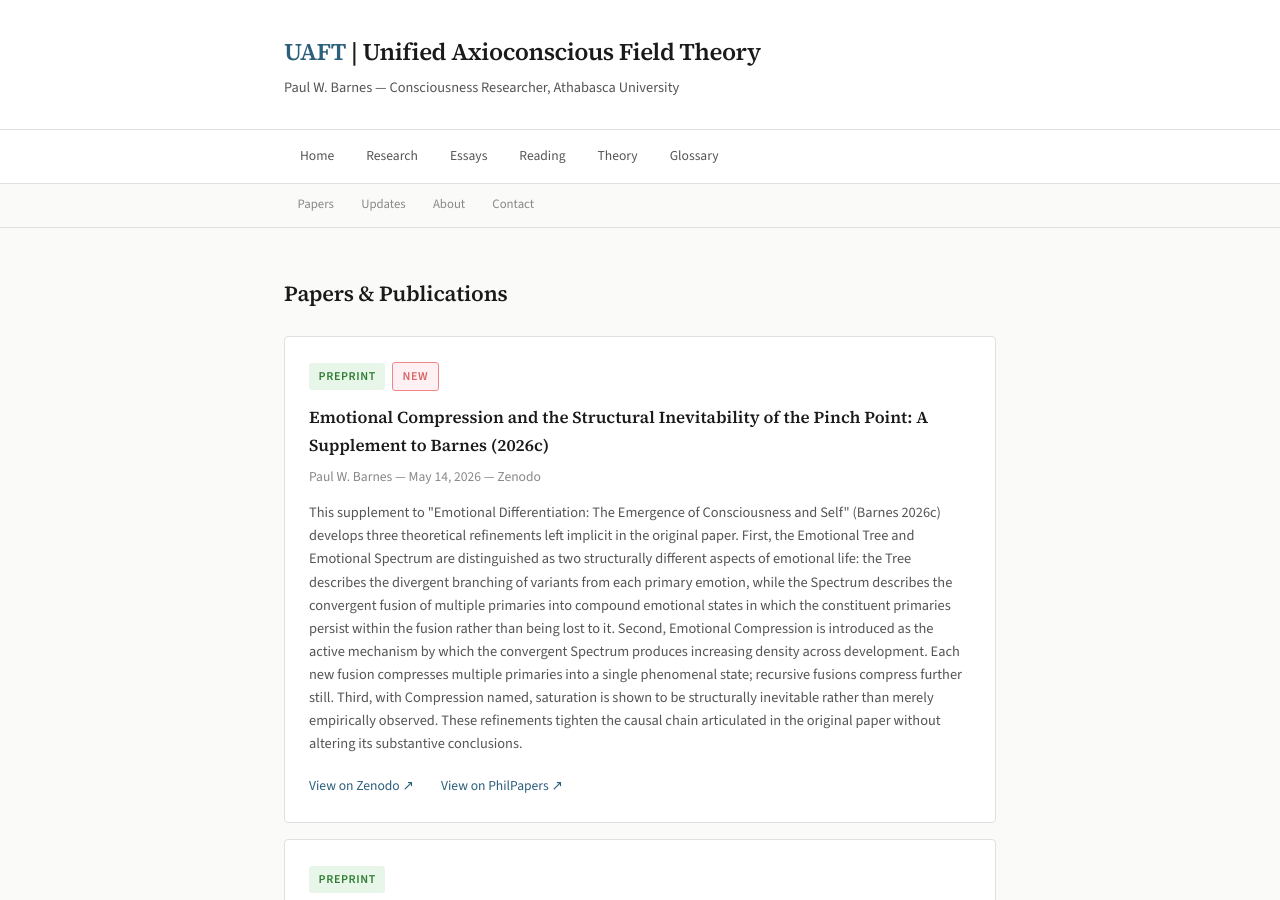
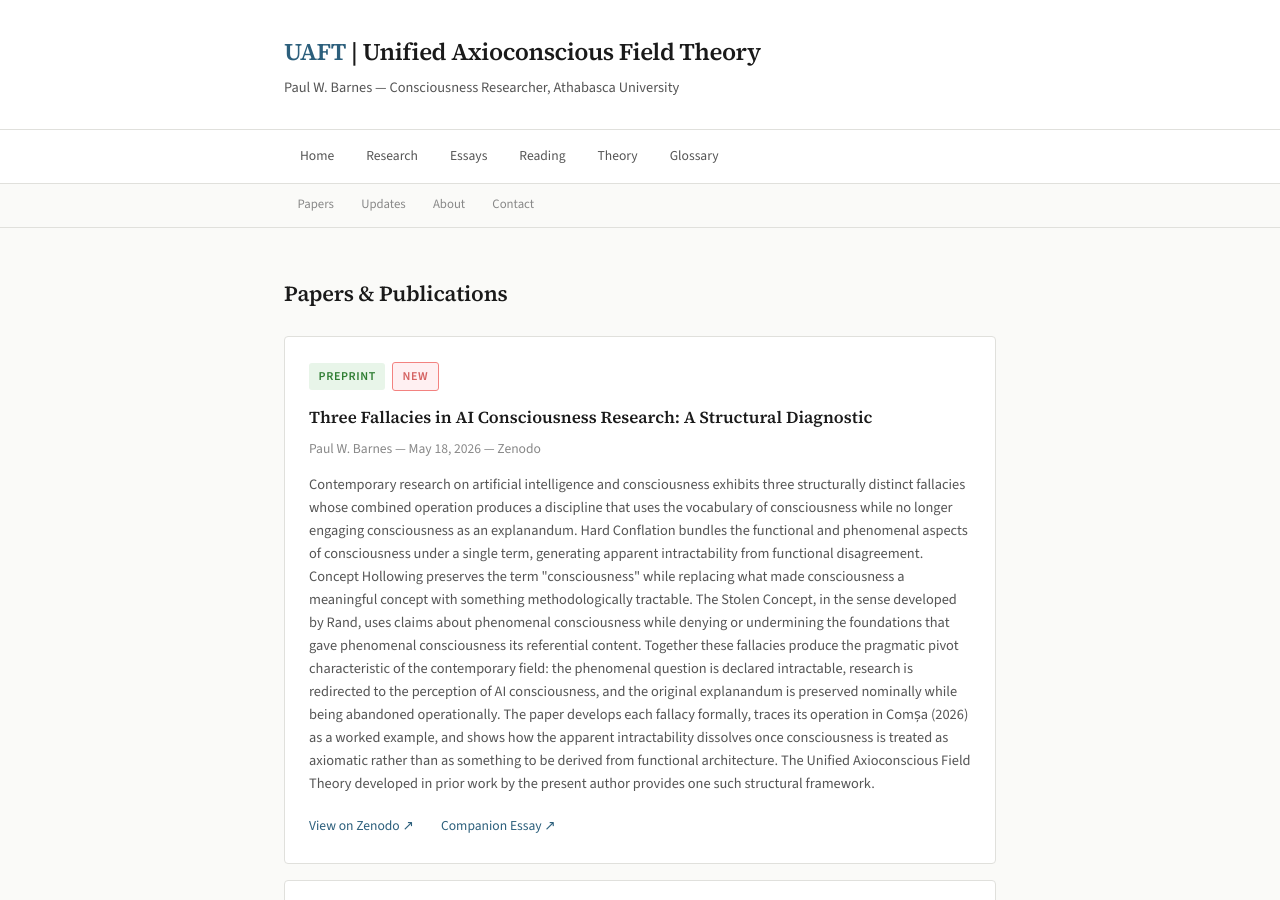
Before and after one commit to axioconsciousness/axioconsciousness.github.io, a Jekyll site: the page index.html, which Jekyll copies as it is, in a window 1280 px wide and 900 px high. Built offline with Jekyll 4.4.1, drawn with Linux system fonts in a browser that asks for light colours; some of the changed text lies outside the part shown.

Commit message:
Add files via upload

```diff
--- a/index.html
+++ b/index.html
@@ -443,6 +443,16 @@ padding: 2rem 0;
 <h2>Papers &amp; Publications</h2>
 <div class="paper-card">
 <span class="paper-status status-published">Preprint</span><span class="paper-status status-new">NEW</span>
+<h4>Three Fallacies in AI Consciousness Research: A Structural Diagnostic</h4>
+<div class="paper-meta">Paul W. Barnes — May 18, 2026 — Zenodo</div>
+<p class="paper-abstract">Contemporary research on artificial intelligence and consciousness exhibits three structurally distinct fallacies whose combined operation produces a discipline that uses the vocabulary of consciousness while no longer engaging consciousness as an explanandum. Hard Conflation bundles the functional and phenomenal aspects of consciousness under a single term, generating apparent intractability from functional disagreement. Concept Hollowing preserves the term "consciousness" while replacing what made consciousness a meaningful concept with something methodologically tractable. The Stolen Concept, in the sense developed by Rand, uses claims about phenomenal consciousness while denying or undermining the foundations that gave phenomenal consciousness its referential content. Together these fallacies produce the pragmatic pivot characteristic of the contemporary field: the phenomenal question is declared intractable, research is redirected to the perception of AI consciousness, and the original explanandum is preserved nominally while being abandoned operationally. The paper develops each fallacy formally, traces its operation in Comșa (2026) as a worked example, and shows how the apparent intractability dissolves once consciousness is treated as axiomatic rather than as something to be derived from functional architecture. The Unified Axioconscious Field Theory developed in prior work by the present author provides one such structural framework.</p>
+<div class="paper-links">
+<a href="https://doi.org/10.5281/zenodo.20272907" target="_blank">View on Zenodo ↗</a>
+<a href="https://axioconsciousness.com/essays/artificial-intelligence-fact-misnomer-or-oxymoron/" target="_blank">Companion Essay ↗</a>
+</div>
+</div>
+<div class="paper-card">
+<span class="paper-status status-published">Preprint</span>
 <h4>Emotional Compression and the Structural Inevitability of the Pinch Point: A Supplement to Barnes (2026c)</h4>
 <div class="paper-meta">Paul W. Barnes — May 14, 2026 — Zenodo</div>
 <p class="paper-abstract">This supplement to "Emotional Differentiation: The Emergence of Consciousness and Self" (Barnes 2026c) develops three theoretical refinements left implicit in the original paper. First, the Emotional Tree and Emotional Spectrum are distinguished as two structurally different aspects of emotional life: the Tree describes the divergent branching of variants from each primary emotion, while the Spectrum describes the convergent fusion of multiple primaries into compound emotional states in which the constituent primaries persist within the fusion rather than being lost to it. Second, Emotional Compression is introduced as the active mechanism by which the convergent Spectrum produces increasing density across development. Each new fusion compresses multiple primaries into a single phenomenal state; recursive fusions compress further still. Third, with Compression named, saturation is shown to be structurally inevitable rather than merely empirically observed. These refinements tighten the causal chain articulated in the original paper without altering its substantive conclusions.</p>
@@ -507,7 +517,12 @@ padding: 2rem 0;
 <section id="updates">
 <h2>Updates</h2>
 <details class="theory-section" open>
-<summary>May 2026 (last updated May 14, 2026)</summary>
+<summary>May 2026 (last updated May 18, 2026)</summary>
+<div class="blog-entry">
+<div class="blog-date">May 18, 2026</div>
+<h4>Three Fallacies in AI Consciousness Research Published</h4>
+<p>A structural diagnostic of contemporary AI consciousness research has been deposited on Zenodo. "Three Fallacies in AI Consciousness Research: A Structural Diagnostic" names three operations driving the field's pragmatic pivot away from the phenomenal question: Hard Conflation, which bundles functional and phenomenal aspects of consciousness under a single term; Concept Hollowing, which preserves the word "consciousness" while replacing its substantive content with something methodologically tractable; and the Stolen Concept, which uses claims about phenomenal consciousness while denying the foundations that give phenomenal consciousness its referential content. The paper develops each fallacy formally, traces its operation in Comșa (2026) as a worked example, and engages Schneider et al. (2025) and Butlin et al. (2023) on the recognized conceptual landscape of the AI consciousness debate. The closing sections address the cultural stakes of the captured vocabulary and sketch the structural alternative that UAFT provides. A companion essay, "Artificial Intelligence: Fact, Misnomer or Oxymoron?", is available in the Essays section.</p>
+</div>
 <div class="blog-entry">
 <div class="blog-date">May 14, 2026</div>
 <h4>Emotional Compression Supplement Published</h4>
@@ -586,6 +601,7 @@ padding: 2rem 0;
 </div>
 <div class="contact-item">
 <div class="label">Zenodo</div>
+<a href="https://doi.org/10.5281/zenodo.20272907" target="_blank">Three Fallacies ↗</a><br>
 <a href="https://doi.org/10.5281/zenodo.20238791" target="_blank">Emotional Compression Supplement ↗</a><br>
 <a href="https://doi.org/10.5281/zenodo.20115674" target="_blank">Emotional Differentiation ↗</a><br>
 <a href="https://doi.org/10.5281/zenodo.19945285" target="_blank">Colinear Conservation ↗</a><br>
```
Also changed, not shown: research.html (+12 -3 lines).
